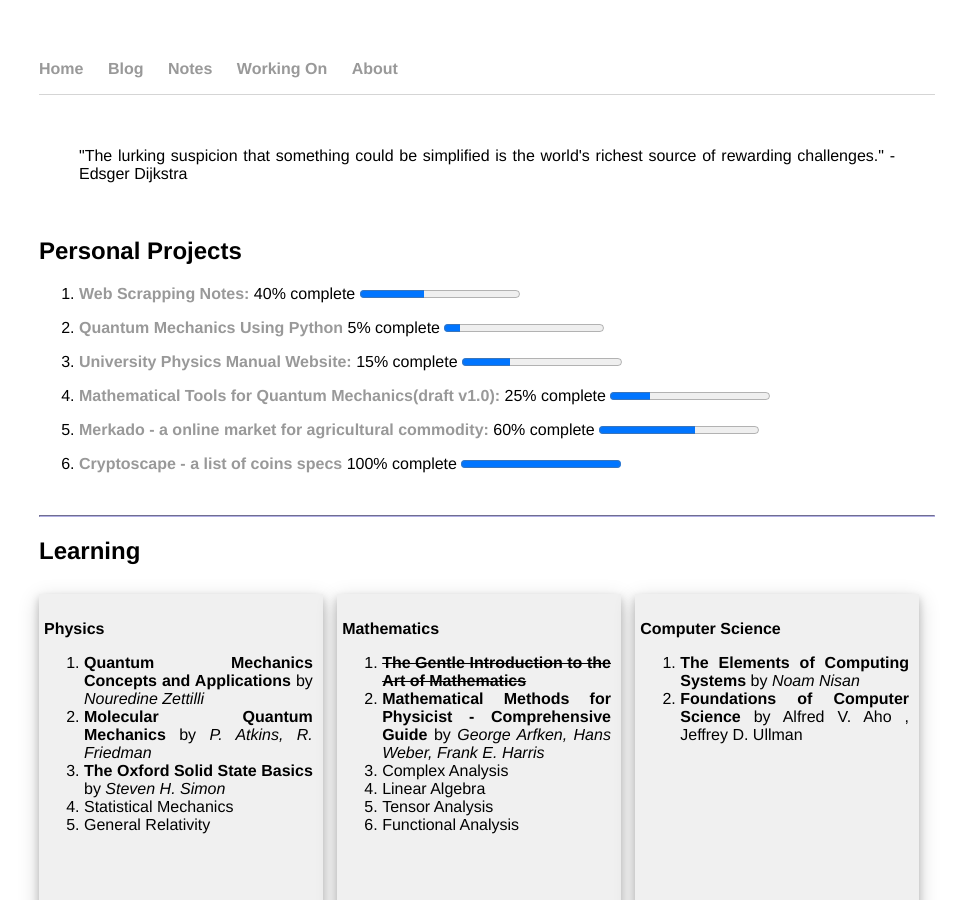
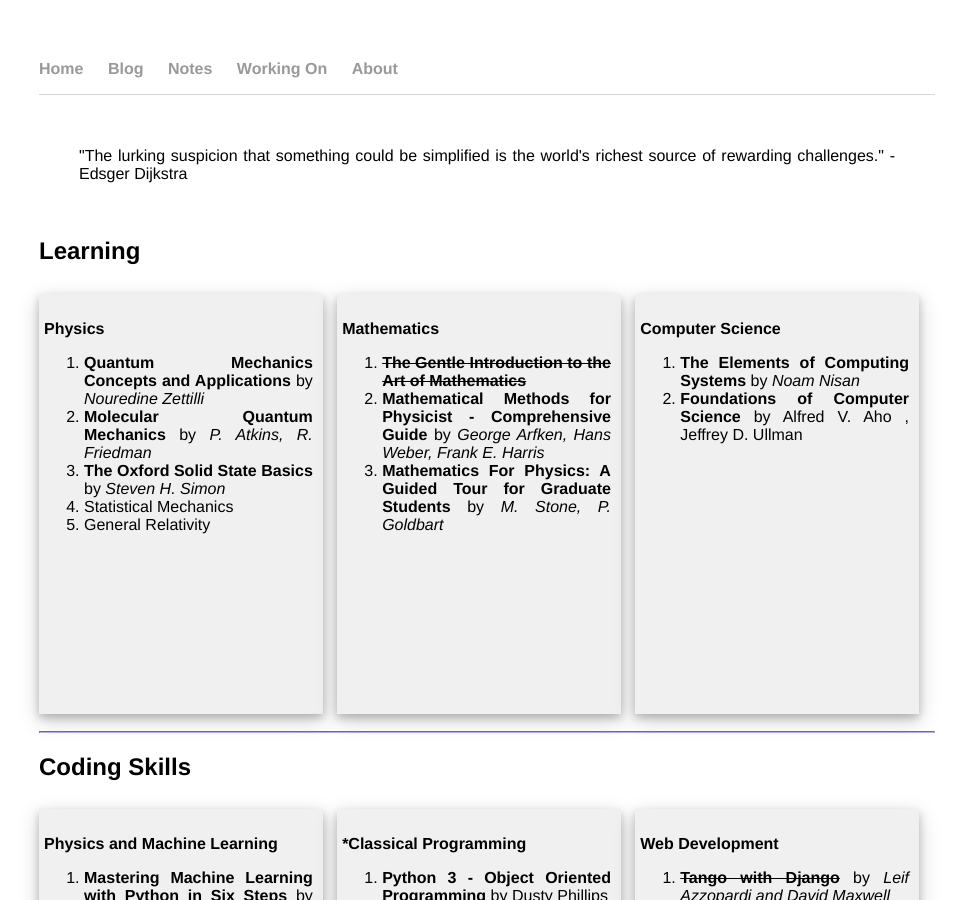
Before and after one commit to sinbad989/sinbad989.github.io, a Jekyll site: the page built from working/index.html, in a window 1280 px wide and 900 px high. Shown: the whole window, without its empty margins (153-1119 px from the left). Built offline with Jekyll 4.4.1, drawn with Linux system fonts in a browser that asks for light colours; nearby versions of some CDN libraries; some web fonts are replaced; some of the changed text lies outside the part shown.

Commit message:
added new files

```diff
--- a/bookreading/index.html
+++ b/bookreading/index.html
@@ -21,9 +21,9 @@
 	<hr>
     <h2>Other Notes</h2>
     <ol>
-        <li><p><a href=""><b>Daily Short Notes on Life</b></a></p></li>
-        <li><p><a href=""><b>Into the Life of a MS student</b></a></p></li>
-        <li><p><a href=""><b>How to Write Good Technical Papers</b></a></p></li>
+        <!-- <li><p><a href=""><b>Daily Short Notes on Life</b></a></p></li>
+        <li><p><a href=""><b>Into the Life of a MS student</b></a></p></li> -->
+        <li><p><a href=""><b>How To Write Good Technical Papers</b></a></p></li>
     </ol>
 
 
--- a/working/index.html
+++ b/working/index.html
@@ -5,18 +5,7 @@
 <blockquote>"The lurking suspicion that something could be simplified is the world's richest source of rewarding challenges." - Edsger Dijkstra</blockquote>
 <br>
 
-	<h2>Personal Projects</h2>
-	<ol>
-		<li><p><a href=""><b>Web Scrapping Notes:</b></a> 40% complete <progress value="40" max="100"></progress></p></li>
-		<li><p><a href="#"><b>Quantum Mechanics Using Python</b></a> 5% complete <progress value="10" max="100"></p></li>
-		<li><p><a href="http://toriku.herokuapp.com/"><b>University Physics Manual Website:</b></a> 15% complete <progress value="30" max="100"> </p></li>
-		<li><p><a href="./Mathematical_Tools_for_Quantum_Mechanics.pdf" download><b>Mathematical Tools for Quantum Mechanics(draft v1.0): </b></a> 25% complete <progress value="25" max="100"></progress></p></li>
-		<li><p><a href="http://tranquil-eyrie-17154.herokuapp.com/"> <b>Merkado - a online market for agricultural commodity: </b></a> 60% complete <progress value="60" max="100"></progress></p></li>
-        <li><p><a href="http://newcryptoscape.herokuapp.com/"><b>Cryptoscape - a list of coins specs</b></a></b></a> 100% complete <progress value="100" max="100"></progress></p></p></li>
-    </ol>
-	<br>
 
-	<hr>
     <h2>Learning</h2>
     <div class="section group">
         <div class="col span_1_of_3">
@@ -39,10 +28,11 @@
             <ol>
                 <li><strike><b>The Gentle Introduction to the Art of Mathematics</b></strike></li>
                 <li><b>Mathematical Methods for Physicist - Comprehensive Guide</b> by <i>George Arfken, Hans Weber, Frank E. Harris</i></li>
-                <li>Complex Analysis</li>
+                <li><b>Mathematics For Physics: A Guided Tour for Graduate Students</b> by <i>M. Stone, P. Goldbart</i></li>
+                <!-- <li>Complex Analysis</li>
                 <li>Linear Algebra</li>
                 <li>Tensor Analysis</li>
-                <li>Functional Analysis</li>
+                <li>Functional Analysis</li> -->
             </ol>
         </div>
         <div class="col span_1_of_3">
@@ -122,7 +112,7 @@
         </div>
     </div>
     <h2>Research Papers Reading List</h2>
-    <div class="researchlist">
+    <div class="col span_3_of_3">
         <ol>
             <li><a href="https://arxiv.org/abs/1610.01002">Complex systems: physics beyond physics</a> | Yurij Holovatch, Ralph Kenna, Stefan Thurner</li>
             <li><a href="https://arxiv.org/abs/1610.02048">Learning phase transitions by confusion</a> | Evert P.L. van Nieuwenburg,Ye-Hua Liu, Sebastian D. Huber.</li>
@@ -130,8 +120,17 @@
             <li><a href="https://arxiv.org/abs/1609.02552">Machine Learning Phases of Strongly Correlated Fermions</a> | Kelvin Ch'ng, Juan Carrasquilla, Roger G. Melko, and Ehsan Khatami</li>
         </ol>
     </div>
-
-
+    <hr>
+    <h2>Personal Projects</h2>
+	<ol>
+		<li><p><a href=""><b>Web Scrapping Notes:</b></a> 40% complete <progress value="40" max="100"></progress></p></li>
+		<li><p><a href="#"><b>Quantum Mechanics Using Python</b></a> 5% complete <progress value="10" max="100"></p></li>
+		<li><p><a href="http://toriku.herokuapp.com/"><b>University Physics Manual Website:</b></a> 15% complete <progress value="30" max="100"> </p></li>
+		<li><p><a href="./Mathematical_Tools_for_Quantum_Mechanics.pdf" download><b>Mathematical Tools for Quantum Mechanics(draft v1.0): </b></a> 25% complete <progress value="25" max="100"></progress></p></li>
+		<li><p><a href="http://tranquil-eyrie-17154.herokuapp.com/"> <b>Merkado - a online market for agricultural commodity: </b></a> 60% complete <progress value="60" max="100"></progress></p></li>
+        <li><p><a href="http://newcryptoscape.herokuapp.com/"><b>Cryptoscape - a list of coins specs</b></a></b></a> 100% complete <progress value="100" max="100"></progress></p></p></li>
+    </ol>
+	<br>
 
 <br>
 <br>
```
